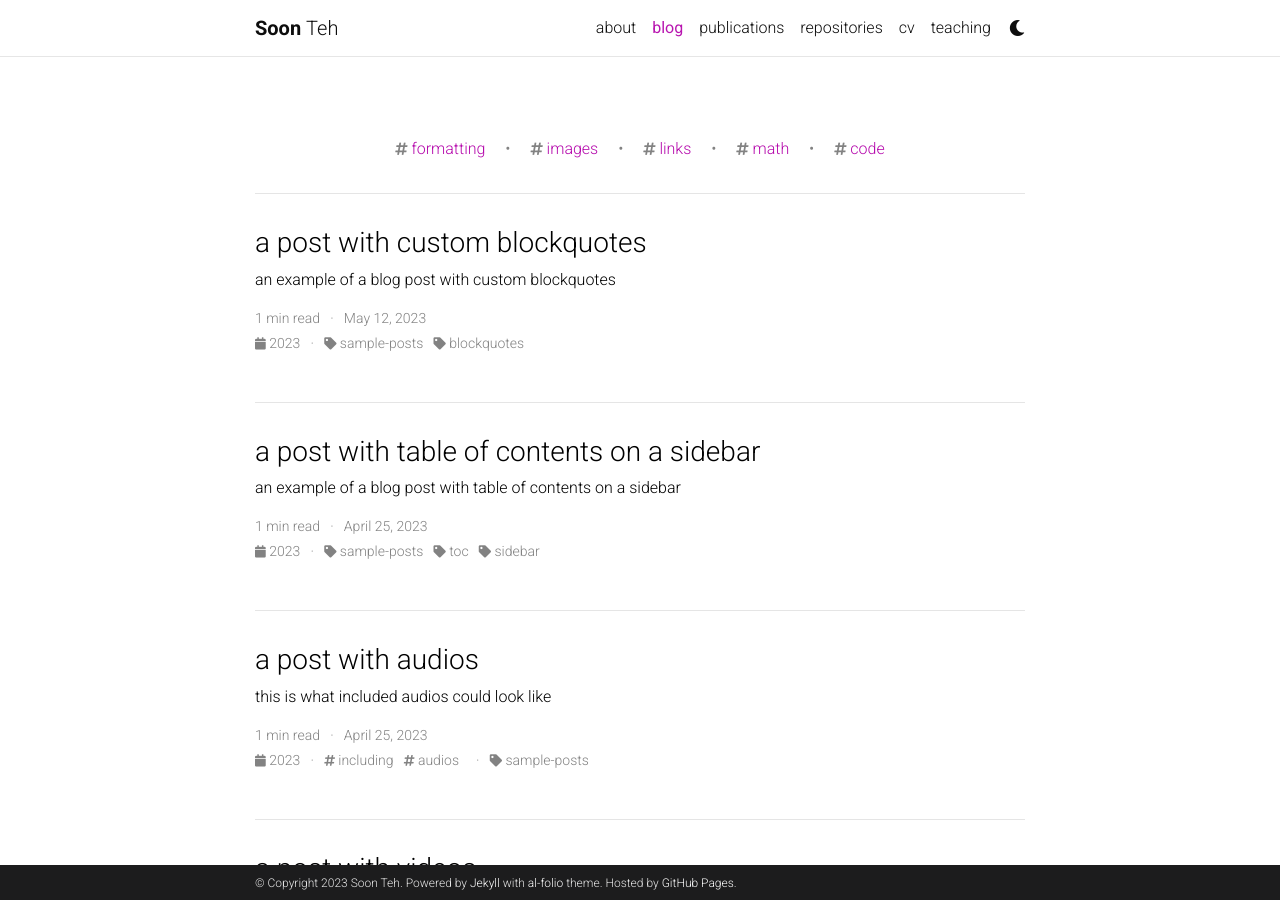
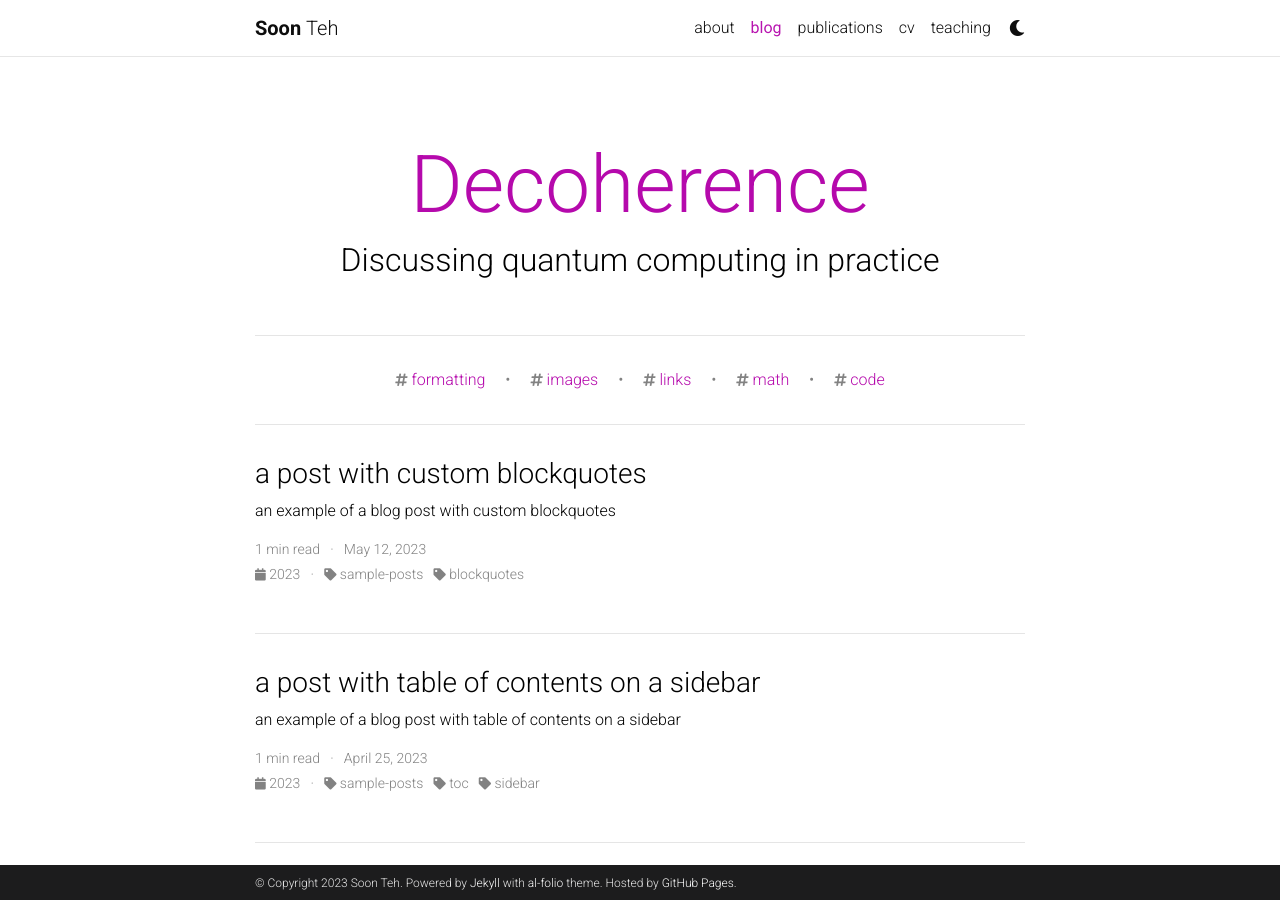
Before and after one commit to soon-teh/soon-teh.github.io, a Jekyll site: the page built from blog/index.html, in a window 1280 px wide and 900 px high. Built offline with Jekyll 4.4.1, drawn with Linux system fonts in a browser that asks for light colours; the list of posts is cut into pages by our own code; comment, search, counter and statistics services are not loaded; a style sheet for code colours, icons or effects is not loaded.

Commit message:
blog title

```diff
--- a/_config.yml
+++ b/_config.yml
@@ -121,9 +121,9 @@ bing_site_verification:  # out your bing-site-verification ID (Bing Webmaster)
 # Blog
 # -----------------------------------------------------------------------------
 
-blog_name:  # blog_name will be displayed in your blog page
+blog_name: Decoherence # blog_name will be displayed in your blog page
 blog_nav_title: blog # your blog must have a title for it to be displayed in the nav bar
-blog_description:
+blog_description: Discussing quantum computing in practice
 permalink: /blog/:year/:title/
 
 # Pagination
```
Also changed, not shown: _pages/repositories.md (+1 -1 lines).
